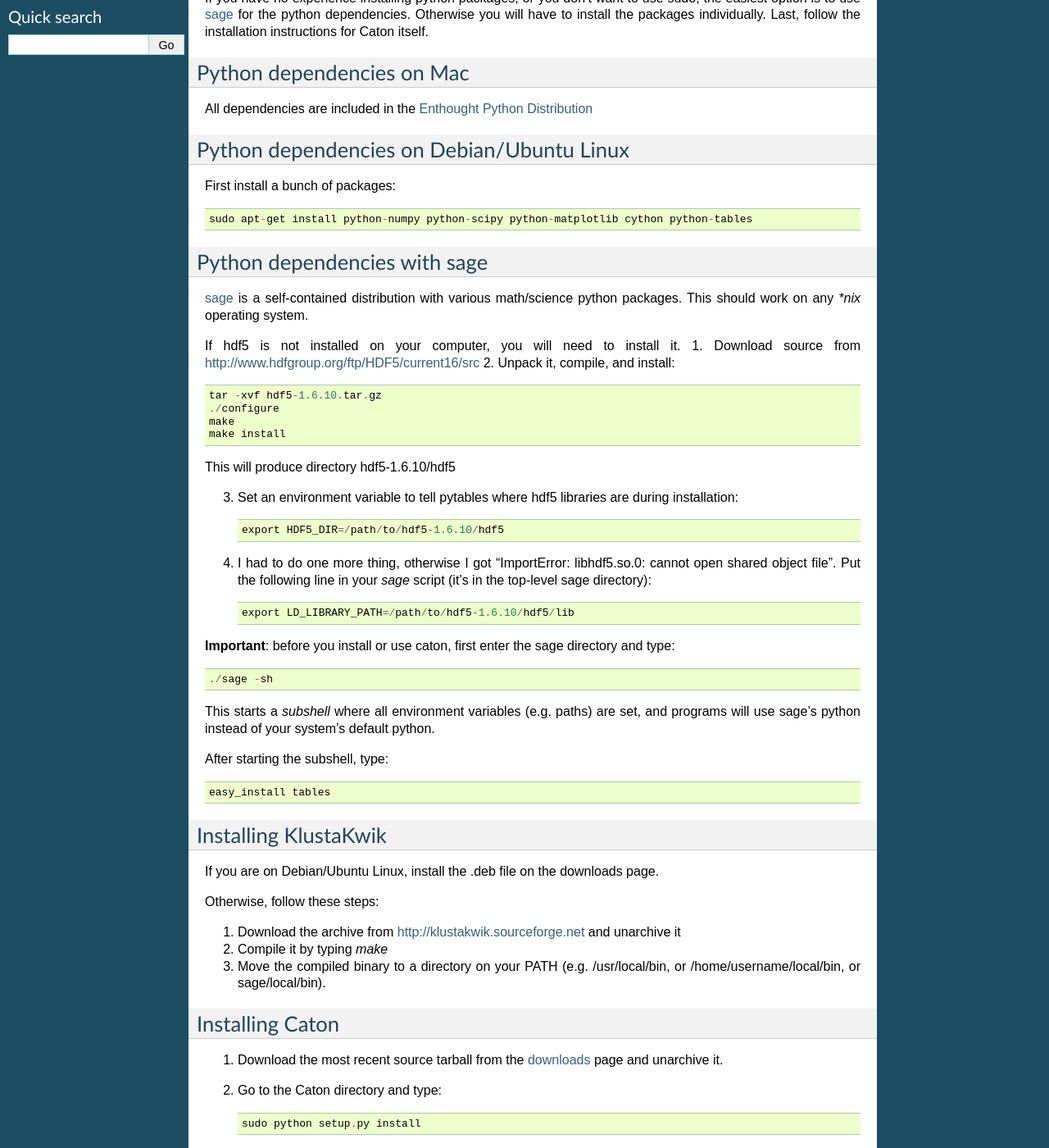
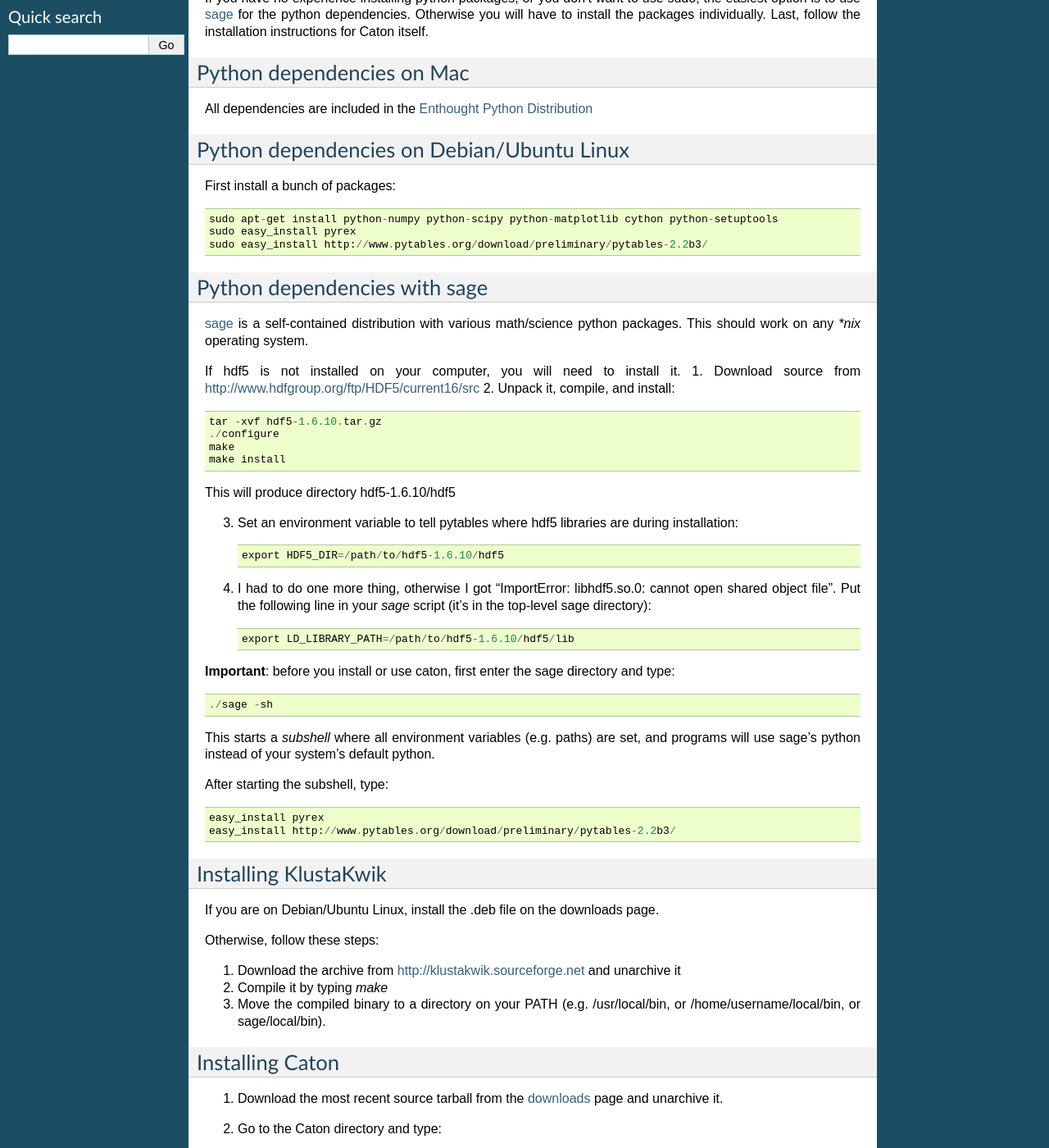
Before and after one commit to puneetarora2000/caton, a Sphinx documentation site: the page built from doc/installation.rst, in a window 1280 px wide and 1400 px high, scrolled down 402 px. Shown: the whole window at 82% size. Built offline with Sphinx 7.4.7, drawn with Linux system fonts in a browser that asks for light colours; formulas are drawn with MathJax 3; some of the changed text lies outside the part shown.

Commit message:
fixed instructions re: pytables

```diff
--- a/doc/installation.rst
+++ b/doc/installation.rst
@@ -12,7 +12,7 @@ Caton should work on any `*nix` operating system (including Linux and Mac OS X).
    * scipy
    * matplotlib
    * cython
-   * pytables (>= 2.1)
+   * pytables (>= 2.2)
 
 2. KlustaKwik
 
@@ -35,7 +35,9 @@ Python dependencies on Debian/Ubuntu Linux
 
 First install a bunch of packages::
 
-   sudo apt-get install python-numpy python-scipy python-matplotlib cython python-tables
+   sudo apt-get install python-numpy python-scipy python-matplotlib cython python-setuptools
+   sudo easy_install pyrex
+   sudo easy_install http://www.pytables.org/download/preliminary/pytables-2.2b3/
 
 .. _sageinst:
 
@@ -73,7 +75,8 @@ This starts a *subshell* where all environment variables (e.g. paths) are set, a
 
 After starting the subshell, type::
 
-    easy_install tables
+    easy_install pyrex
+    easy_install http://www.pytables.org/download/preliminary/pytables-2.2b3/
 
 
 Installing KlustaKwik
```
Also changed, not shown: 3 other files.
